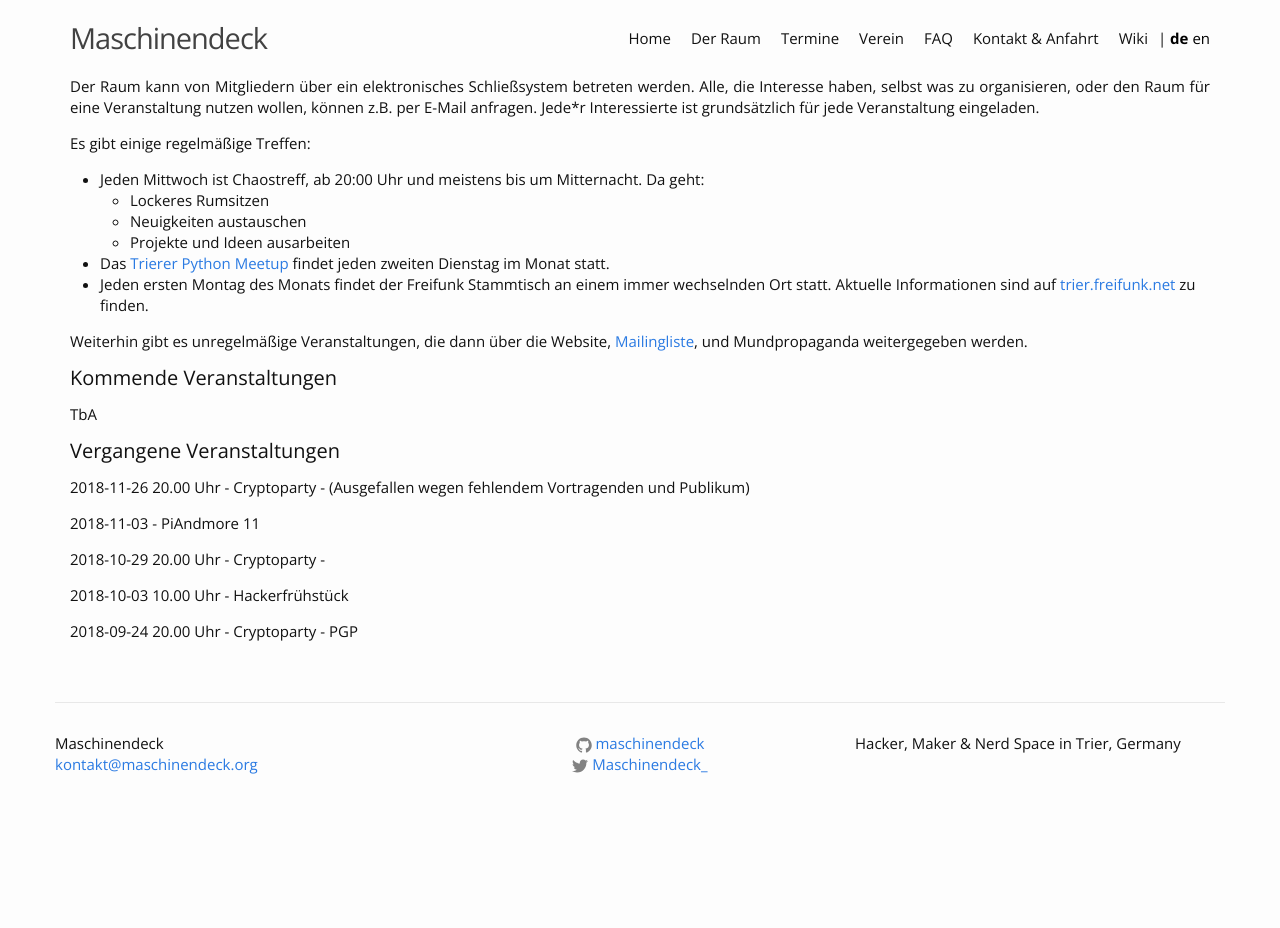
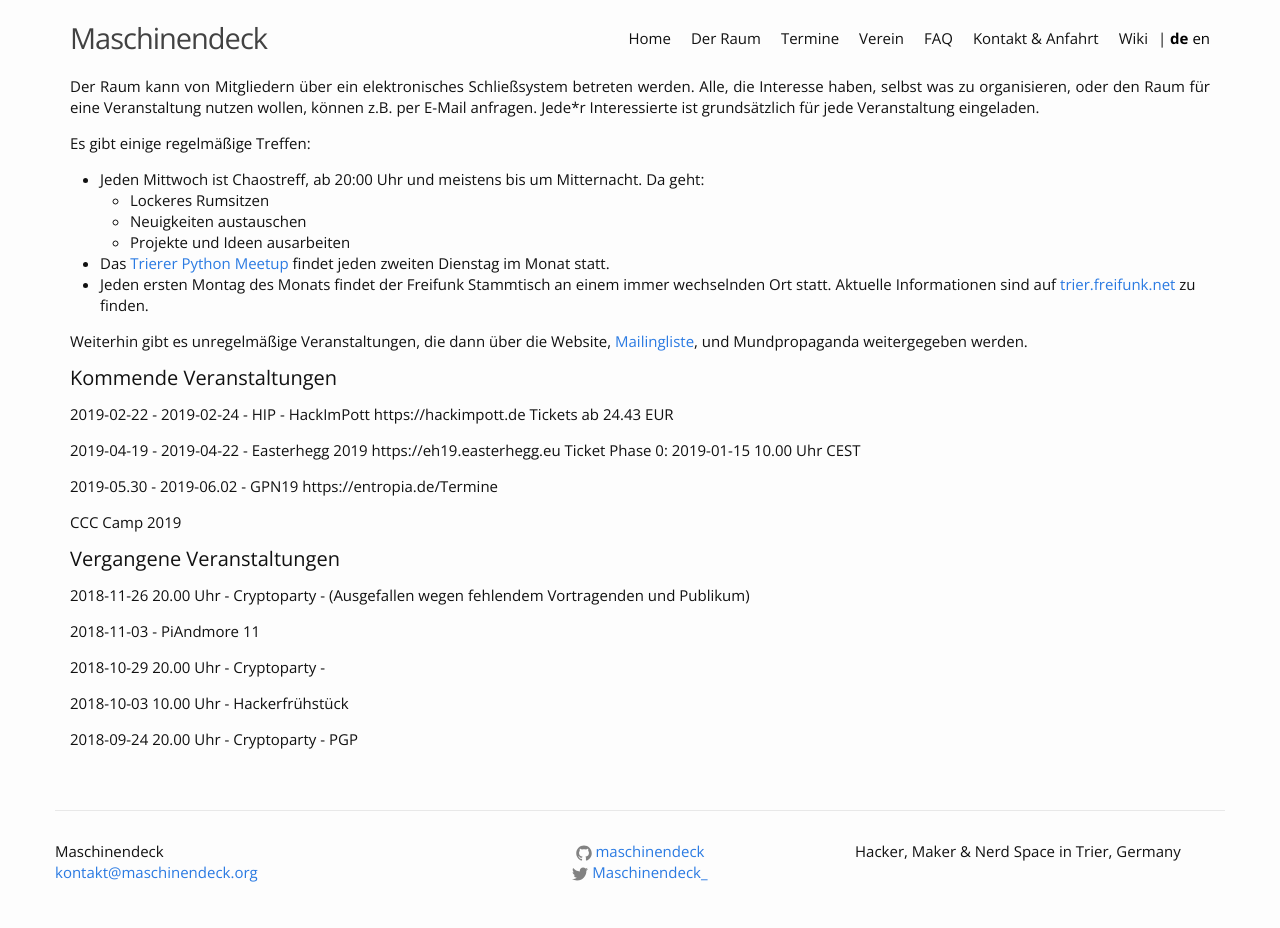
Before and after one commit to maschinendeck/maschinendeck.github.io, a Jekyll site: the page built from events.md, in a window 1280 px wide. Built offline with Jekyll 4.4.1, drawn with Linux system fonts in a browser that asks for light colours; before the commit the page ends 900 px from its top, so only the background shows below that.

Commit message:
added some events for 2019

```diff
--- a/events.md
+++ b/events.md
@@ -29,7 +29,13 @@ Weiterhin gibt es unregelmäßige Veranstaltungen, die dann über die Website, [
 #### Kommende Veranstaltungen
 <p class="upcoming-events"></p>
 
-TbA
+2019-02-22 - 2019-02-24 - HIP - HackImPott https://hackimpott.de Tickets ab 24.43 EUR
+
+2019-04-19 - 2019-04-22 - Easterhegg 2019 https://eh19.easterhegg.eu Ticket Phase 0: 2019-01-15 10.00 Uhr CEST
+
+2019-05.30 - 2019-06.02 - GPN19 https://entropia.de/Termine
+
+CCC Camp 2019
 
 #### Vergangene Veranstaltungen
 
```
